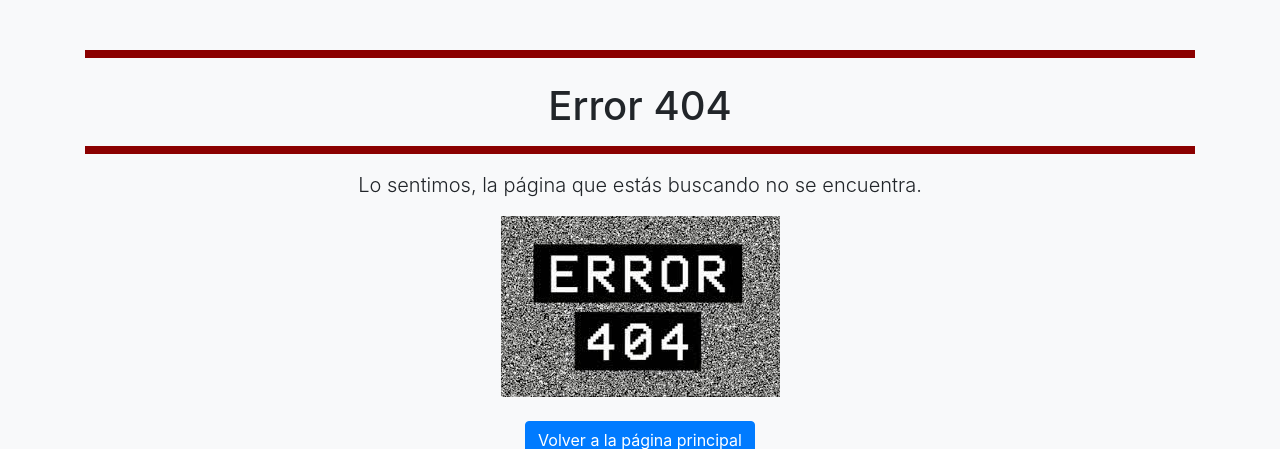
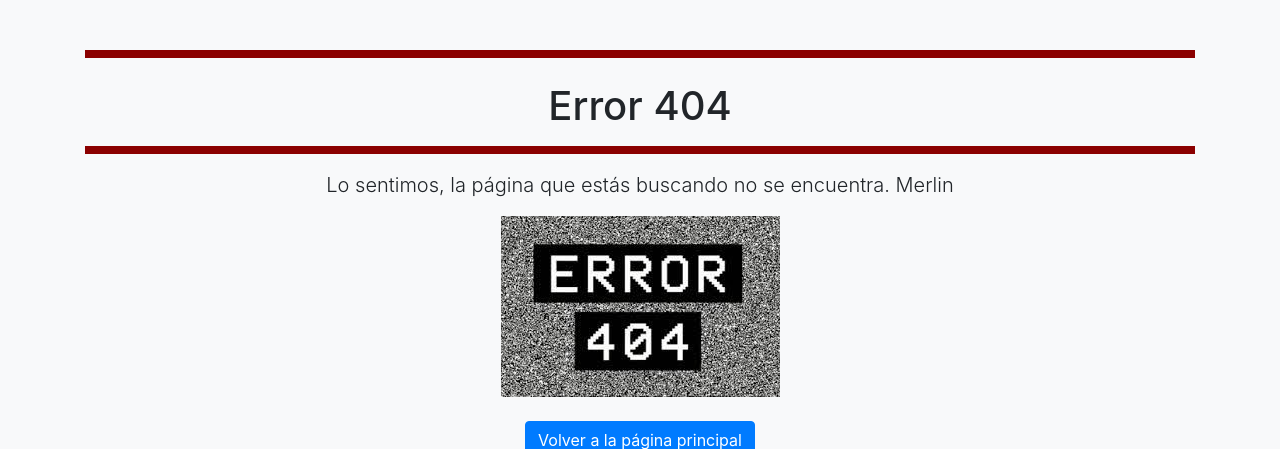
Before and after one commit to Niko3838/PizzeriaMerlin, a Flask app: template templates/error.html in a window 1280 px wide. Shown: the top 449 px of the page. Run offline with Flask 3, Linux system fonts and the light colour scheme; the template is opened without the code that fills it, so the values that code supplies are empty; some libraries are stand-ins or nearby versions.

Commit message:
actualizacion 1.1

```diff
--- a/templates/error.html
+++ b/templates/error.html
@@ -27,7 +27,7 @@
             <hr class="wine-divider" style="border: 4px solid #8B0000;">
             <h1 class="mt-4">Error 404</h1>
             <hr class="wine-divider" style="border: 4px solid #8B0000;">
-            <p class="lead">Lo sentimos, la página que estás buscando no se encuentra.</p>
+            <p class="lead">Lo sentimos, la página que estás buscando no se encuentra. Merlin</p>
             <img src="{{ url_for('static', filename='img/error_404.jfif') }}" alt="Mi Imagen" class="img-fluid">
             <br><br>
             <a href="/" class="btn btn-primary">Volver a la página principal</a>
```
